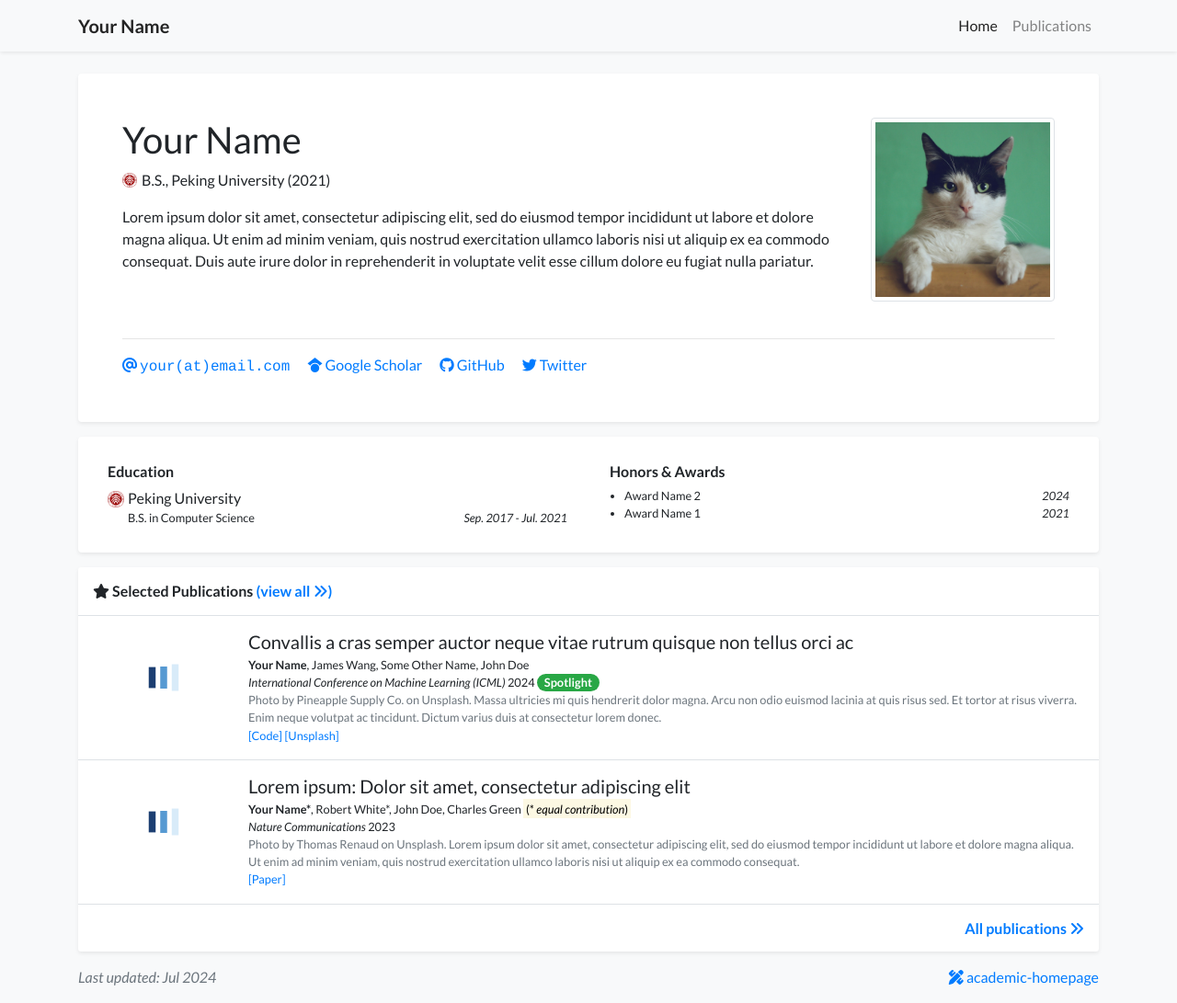
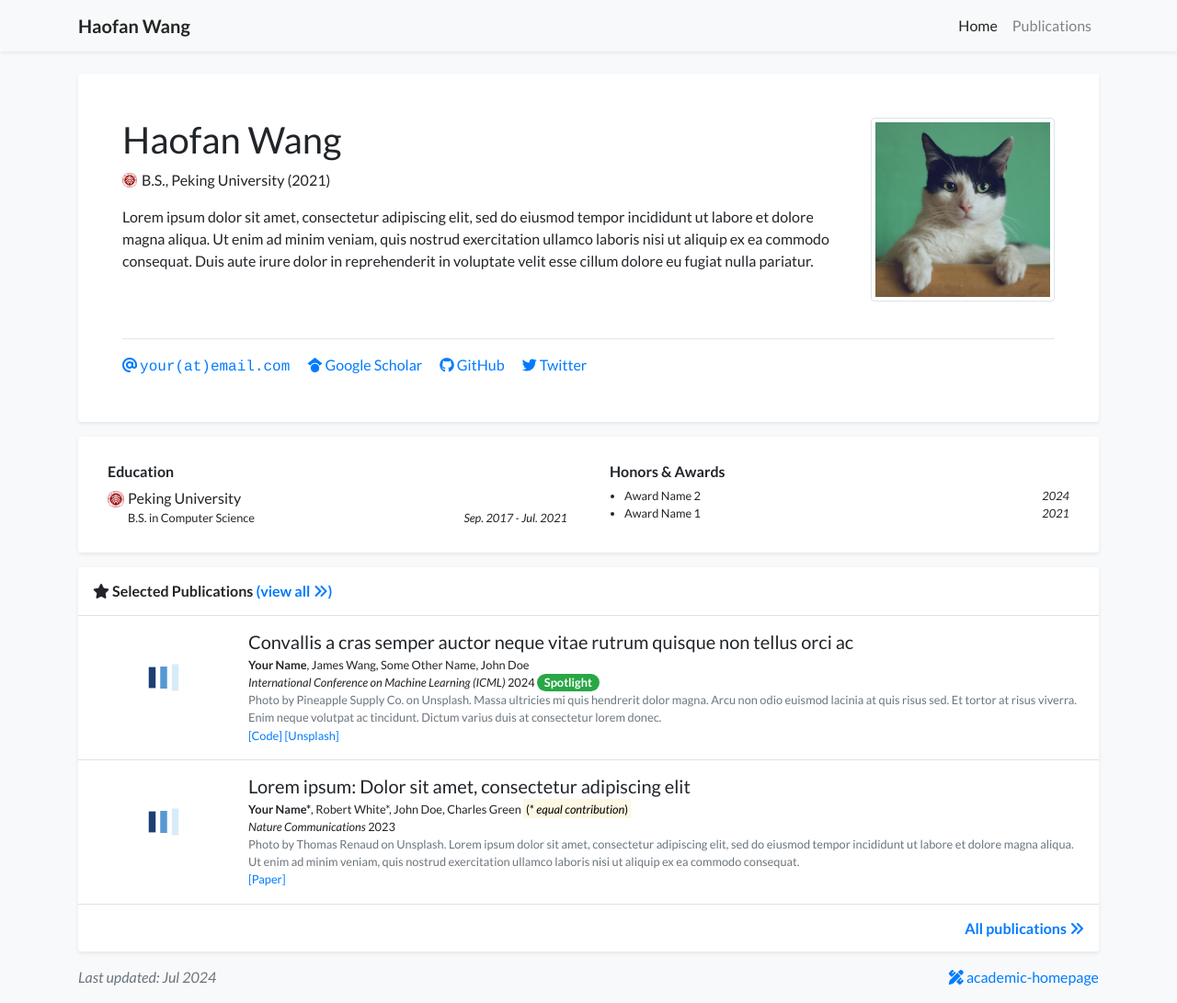
Before and after one commit to Airwhf/Airwhf.github.io, a Jekyll site: the page built from index.html, in a window 1280 px wide and 1091 px high. Shown: the whole window at 92% size. Built offline with Jekyll 4.4.1, drawn with Linux system fonts in a browser that asks for light colours; a style sheet for code colours, icons or effects is not loaded.

Commit message:
修改主页名字

```diff
--- a/_data/profile.yml
+++ b/_data/profile.yml
@@ -1,6 +1,6 @@
-primary_name: "Your Name"
+primary_name: "Haofan Wang"
 secondary_name: ""
-navbar_name: "Your Name"
+navbar_name: "Haofan Wang"
 
 positions:
   - '<span class="no-break"><img src="assets/images/badges/PKU_red.png" alt="Peking University" class="inline-badge"/></span> B.S., Peking University (2021)'
```
